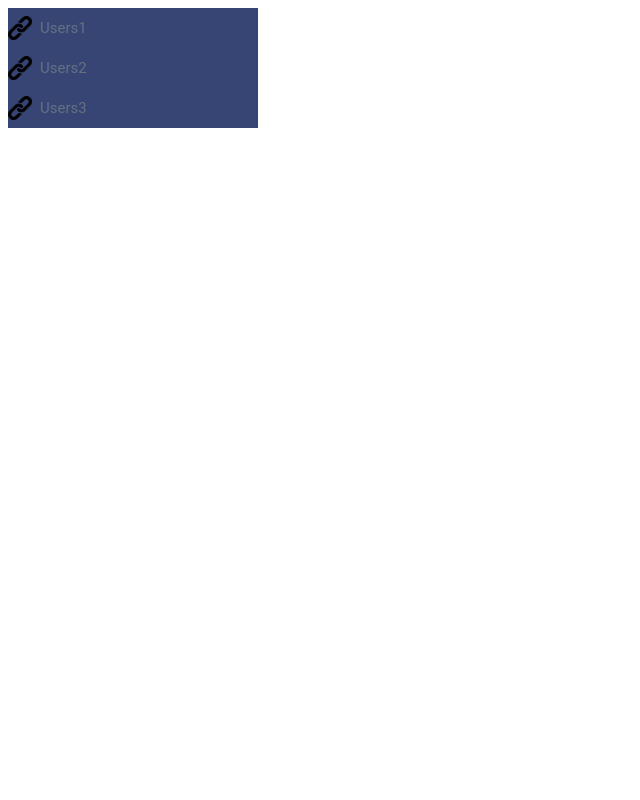
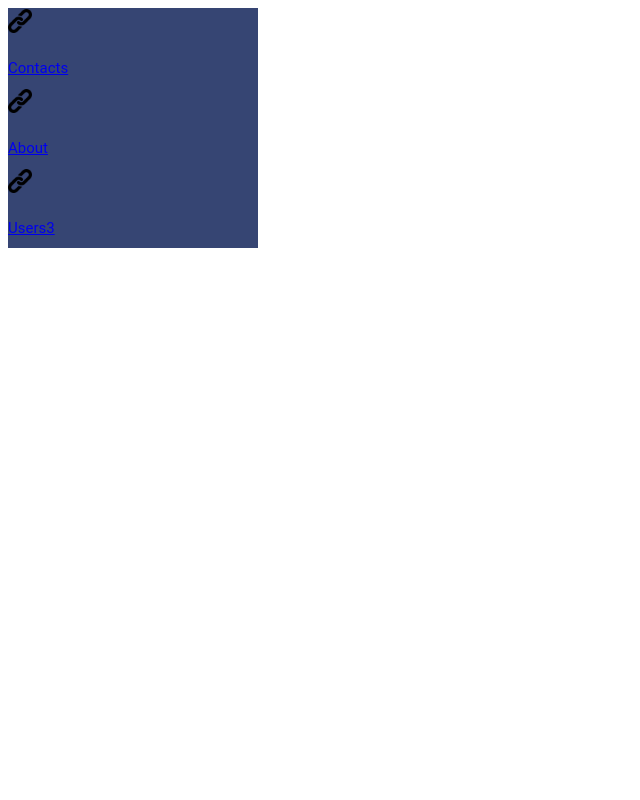
Before and after one commit to aruzhannurman/Omnium, an Angular app: page / in a window 1280 px wide. Shown: the top 800 px of the page, without its empty margins (0-640 px from the left). Built offline with nearby package versions, Linux system fonts and the light colour scheme.

Commit message:
routing p1

```diff
--- a/src/app/app.component.html
+++ b/src/app/app.component.html
@@ -1,6 +1,10 @@
 <div class="app">
   <header>
+  </header>
+
     <app-menu [menuItems]="items"></app-menu>
-  </header>
+    <router-outlet>
+    </router-outlet>
+
 </div>
 ]
--- a/src/app/app.component.ts
+++ b/src/app/app.component.ts
@@ -11,8 +11,8 @@ export class AppComponent {
   constructor() {}
 
   items: MenuItem[] = [
-    new MenuItem('Users1', './assets/link.png'),
-    new MenuItem('Users2', './assets/link.png'),
-    new MenuItem('Users3', './assets/link.png'),
+    new MenuItem('Contacts', './assets/link.png','/contacts'),
+    new MenuItem('About', './assets/link.png','/about'),
+    new MenuItem('Users3', './assets/link.png',''),
   ];
 }
--- a/src/app/app.module.ts
+++ b/src/app/app.module.ts
@@ -2,13 +2,31 @@ import { NgModule } from '@angular/core';
 import { BrowserModule } from '@angular/platform-browser';
 import { FormsModule } from '@angular/forms';
 
+import { Routes, RouterModule } from '@angular/router';
+
 import { AppComponent } from './app.component';
 import { MenuComponent } from './components/menu/menu.component';
+import { ContentContactsComponent } from './components/contacts/content-contacts/content-contacts.component';
+import { ContentAboutComponent } from './components/about/content-about/content-about.component';
+
+const appRoutes: Routes = [
+  { path: '', component: AppComponent },
+  { path: 'about', component: ContentAboutComponent },
+  { path: 'contacts', component: ContentContactsComponent },
+];
+
+
 
 @NgModule({
-  declarations: [AppComponent, MenuComponent],
-  imports: [BrowserModule, FormsModule],
+  declarations: [
+    AppComponent,
+    MenuComponent,
+    ContentContactsComponent,
+    ContentAboutComponent,
+  ],
+  imports: [BrowserModule, FormsModule, RouterModule.forRoot(appRoutes)],
   providers: [],
   bootstrap: [AppComponent],
+  // { path:  'contacts', component:  ContactListComponent}
 })
 export class AppModule {}
--- /dev/null
+++ b/src/app/components/about/content-about/content-about.component.html
@@ -0,0 +1 @@
+<h1>ABOUT IS RENDERING</h1>>
--- /dev/null
+++ b/src/app/components/contacts/content-contacts/content-contacts.component.html
@@ -0,0 +1 @@
+<h1>HOME IS RENDERING</h1>>
--- a/src/app/components/menu/MenuItem.ts
+++ b/src/app/components/menu/MenuItem.ts
@@ -1,9 +1,11 @@
 export class MenuItem {
   title: string | undefined;
   icon: string | undefined;
+  link:string| undefined;
 
-  constructor(title: string, icon: string) {
+  constructor(title: string, icon: string, link:string) {
     this.title = title;
     this.icon = icon;
+    this.link=link;
   }
 }
--- a/src/app/components/menu/menu.component.html
+++ b/src/app/components/menu/menu.component.html
@@ -1,6 +1,9 @@
 <div class="sidebar">
   <div *ngFor="let item of menuItems" class="one-pair-ti">
-    <img [src]="item.icon" class="img" />
-    <div>{{ item.title }}</div>
+     <a [routerLink]="'{{item.link}} '">
+      <img [src]="item.icon" class="img" />
+      <div>{{ item.title }}</div>
+     </a>
+
   </div>
 </div>
```
Also changed, not shown: src/app/components/about/content-about/content-about.component.ts (added, +10 -0 lines), src/app/components/contacts/content-contacts/content-contacts.component.ts (added, +10 -0 lines), src/app/components/about/content-about/content-about.component.scss (added), src/app/components/contacts/content-contacts/content-contacts.component.scss (added), 2 other files (tests, documents, lock files or other folders).
